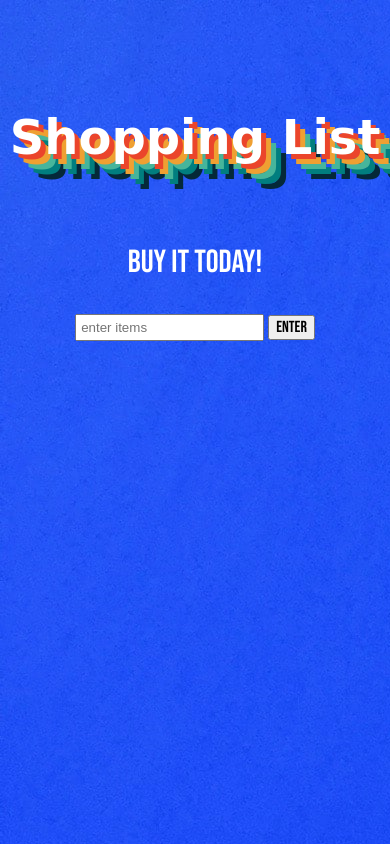
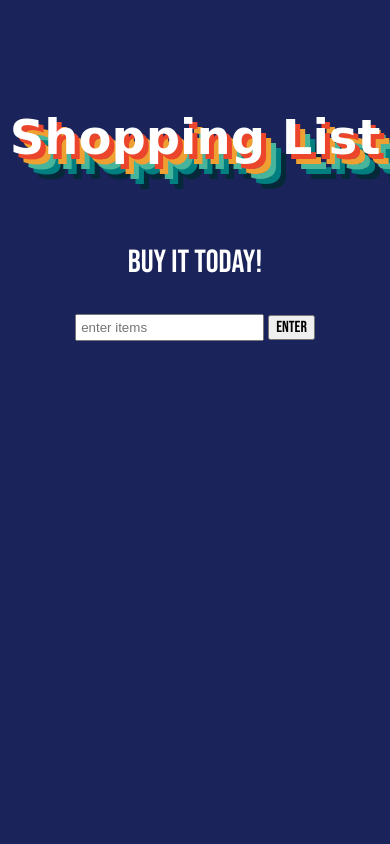
Before and after one commit to patraz/shopping-list, a plain HTML site: page index.html in a window 390 px wide. Drawn offline with nearby package versions, Linux system fonts and the light colour scheme.

Commit message:
Update style.css

```diff
--- a/style.css
+++ b/style.css
@@ -54,11 +54,6 @@ p {
 body {
   background-color:#1B245A;
 }
-@media screen and (max-width: 600px) {
-  body {
-    background-image:url(tlo.jpg);
-  }
-}
 
 ul {
   font-size: 1.5em;
```
